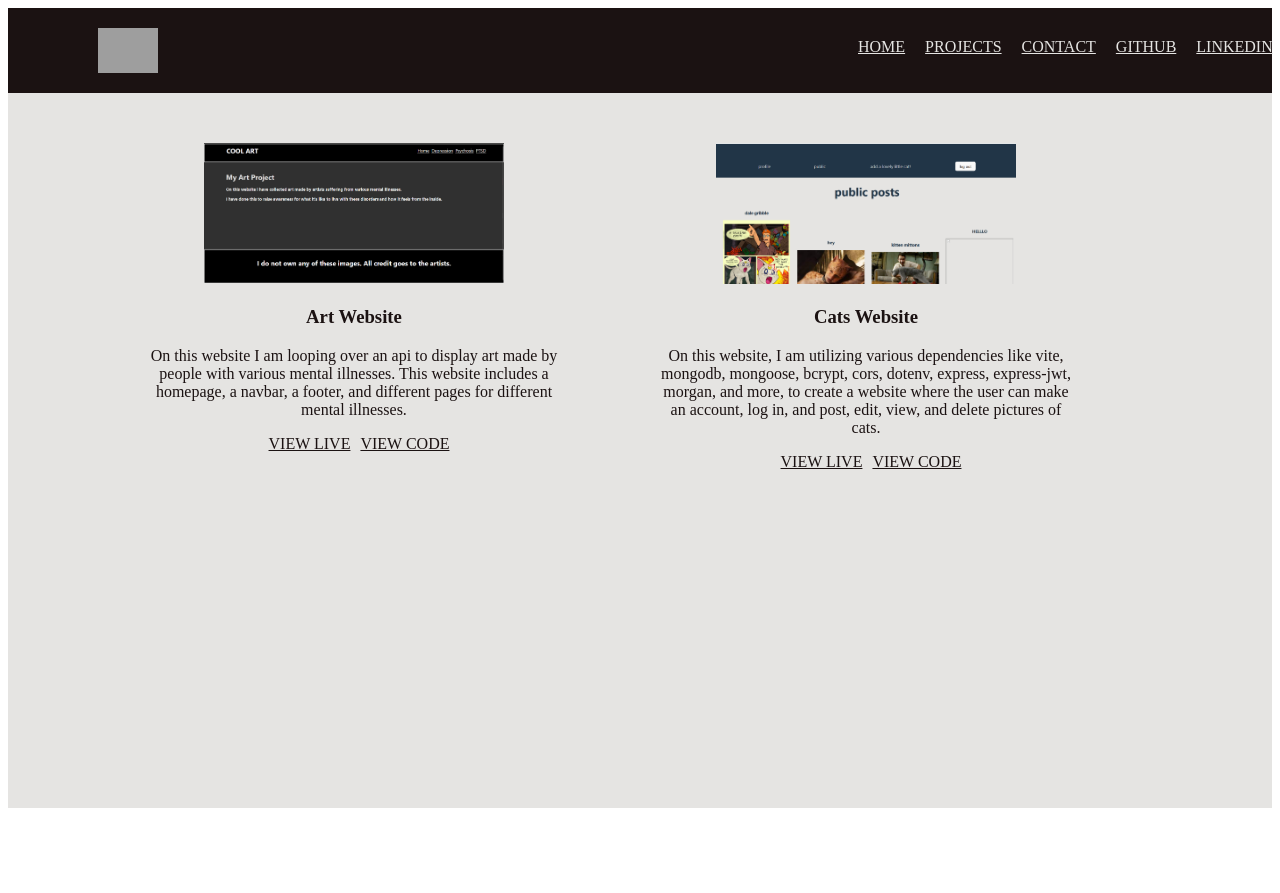
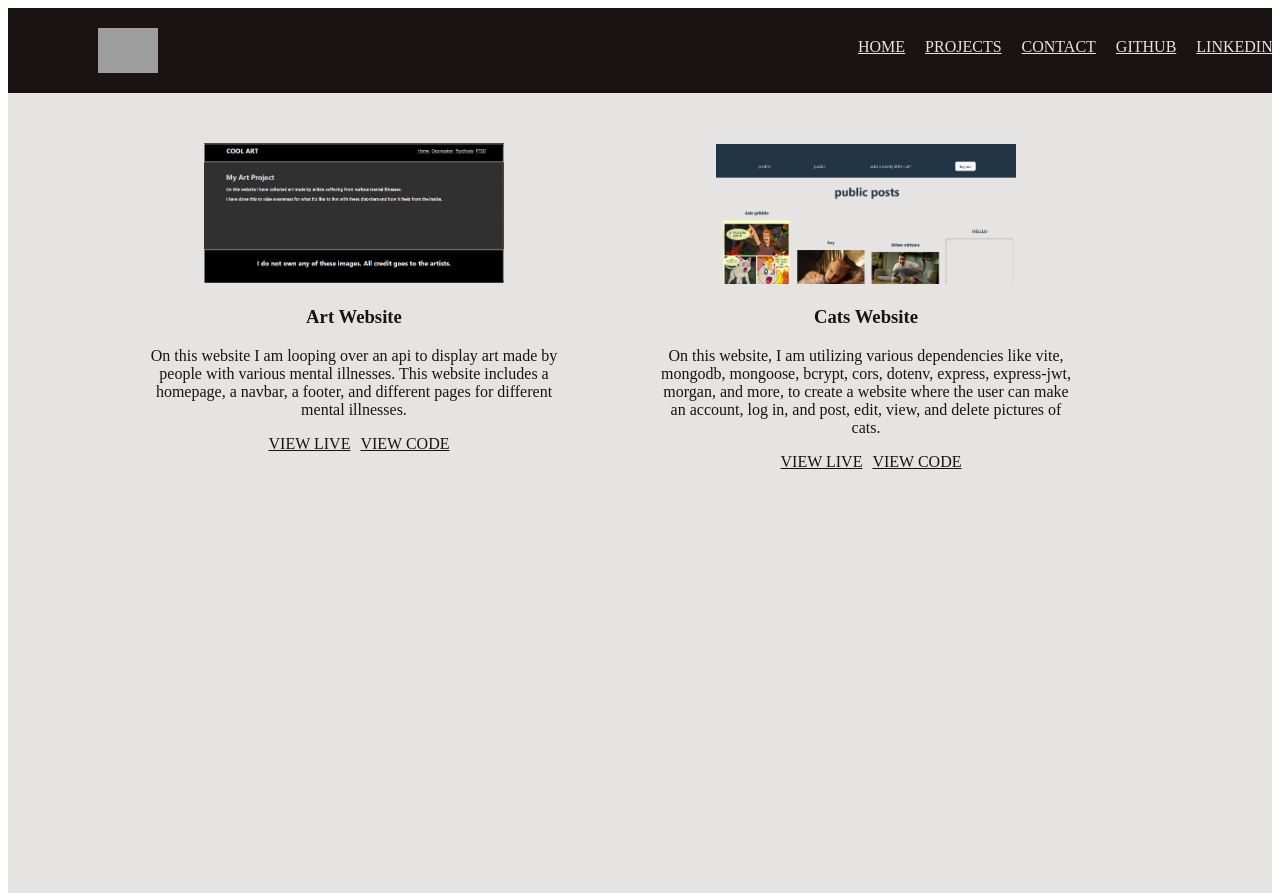
Before and after one commit to real-life-rusty-venture/portfolio, a React (Vite) app in the folder updatedPortfolio/: page /Projects in a window 1280 px wide. Before the commit the page ends 816 px from the top, so only its background shows below. Built offline with nearby package versions, Linux system fonts and the light colour scheme; grey boxes are pictures that could not be loaded.

Commit message:
pushing new background colors and heights o

```diff
--- a/updatedPortfolio/src/Projects.jsx
+++ b/updatedPortfolio/src/Projects.jsx
@@ -13,7 +13,9 @@ export default function Projects() {
         paddingRight : "150px",
         display : "grid",
         gridTemplateColumns : "1fr 1fr",
-        gridTemplateRows : "1fr"
+        gridTemplateRows : "1fr",
+        backgroundColor : "#E5E4E2",
+        height : "100vh"
     }
     const projects = [
         {
@@ -27,16 +29,13 @@ export default function Projects() {
             gridRow : "1/2"
         },
         {
-            // <img src="brock_samson.png" />
             img : catsWebsite,
-            //code is not happy here
             title : "Cats Website",
             description : "On this website, I am utilizing various dependencies like vite, mongodb,  mongoose, bcrypt, cors, dotenv, express, express-jwt, morgan, and more, to create a website where the user can make an account, log in, and post, edit, view, and delete pictures of cats.",
             viewLive : "https://catsanddogslivingtogethermasshysteria.onrender.com/Profile",
-            //learn how to do the viewLive
             viewCode : "https://github.com/real-life-rusty-venture/catproject/tree/master",
             gridColumn : "2/3",
-            gridRow : "2/3"
+            gridRow : "1/2" //this could be 2/3 and it wouldnt make a difference
         }
     ]
     const [projectData, setProjectData] = useState(projects)
@@ -65,7 +64,9 @@ export default function Projects() {
                 "fontSize" : "20px",
                 "paddingTop" : "4px",
                 "paddingBottom" : "5px",
-                margin : "20px"
+                margin : "20px",
+                height: "100vh",
+                backgroundColor : "#E5E4E2"
             }
             setDivState(smallDivStyle)
         }
```
